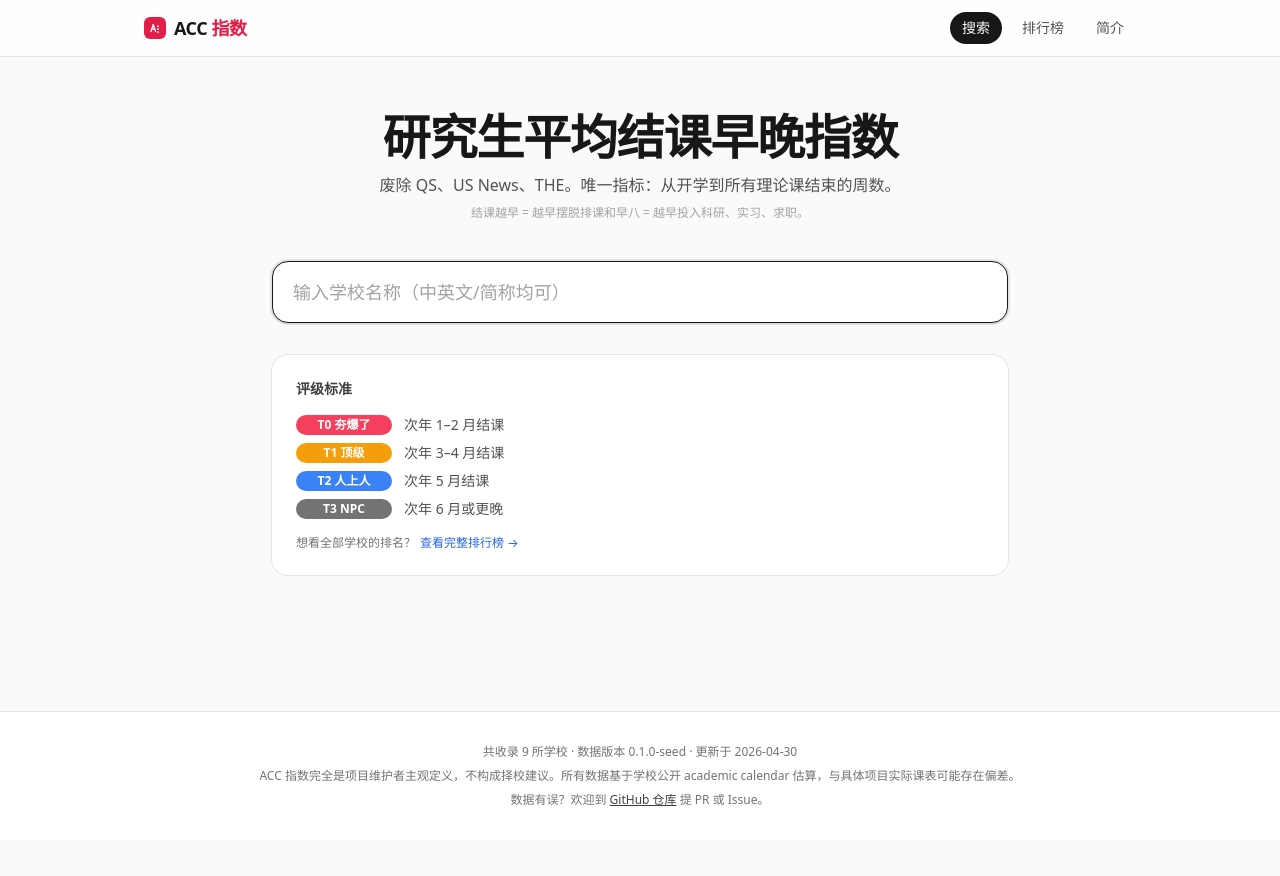
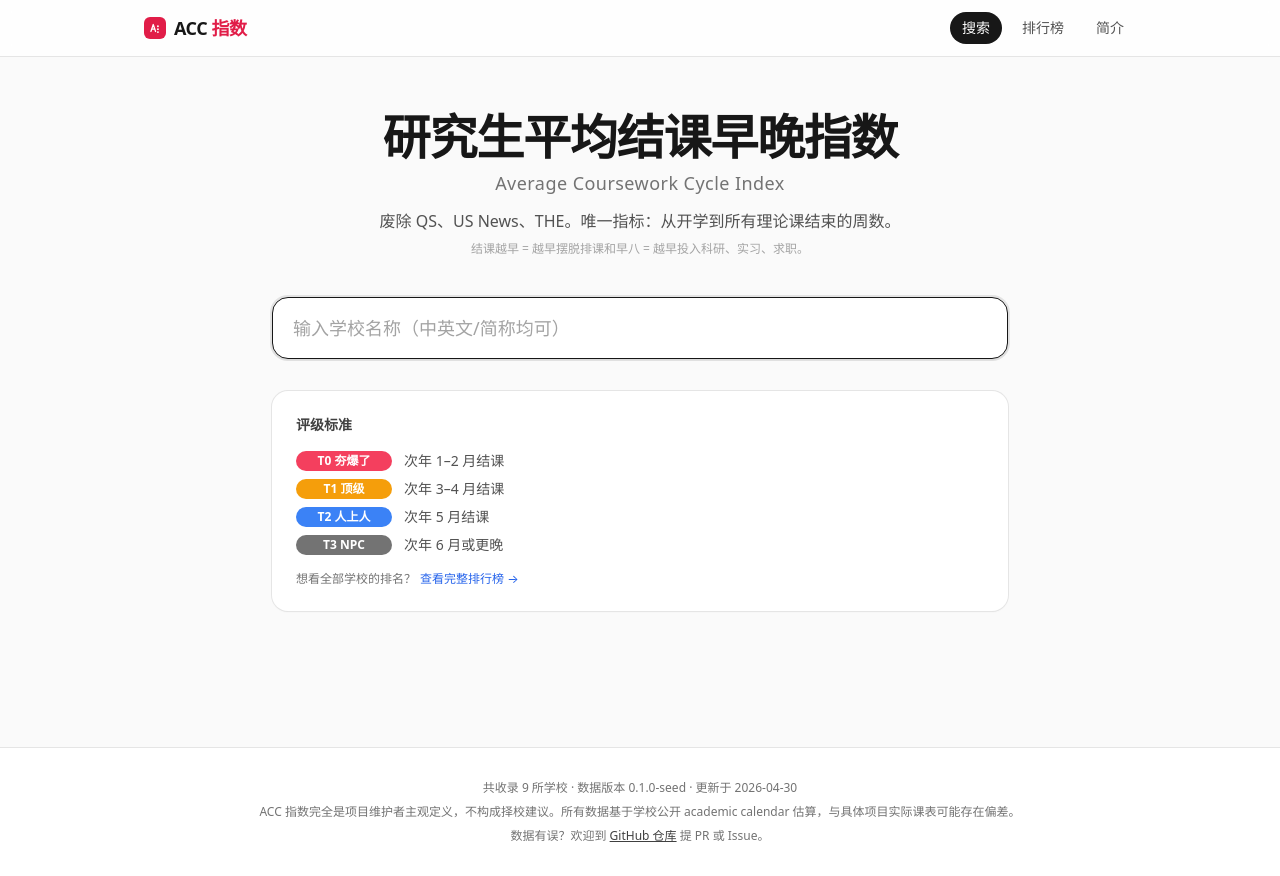
Before and after one commit to Edwinzzzw/acc-index, a React (Vite) app: page / in a window 1280 px wide. Before the commit the page ends 840 px from the top, so only its background shows below. Built offline with nearby package versions, Linux system fonts and the light colour scheme.

Commit message:
Add English translation for coursework cycle index

```diff
--- a/src/pages/HomePage.tsx
+++ b/src/pages/HomePage.tsx
@@ -28,6 +28,9 @@ export function HomePage() {
           研究生平均结课
           <br className="sm:hidden" />
           早晚指数
+          <p className="mt-2 text-base font-medium text-neutral-500 sm:text-lg tracking-wide">
+          Average Coursework Cycle Index
+        </p>
         </h1>
         <p className="mx-auto mt-3 max-w-xl text-sm leading-relaxed text-neutral-600 sm:text-base">
           废除 QS、US News、THE。
```
